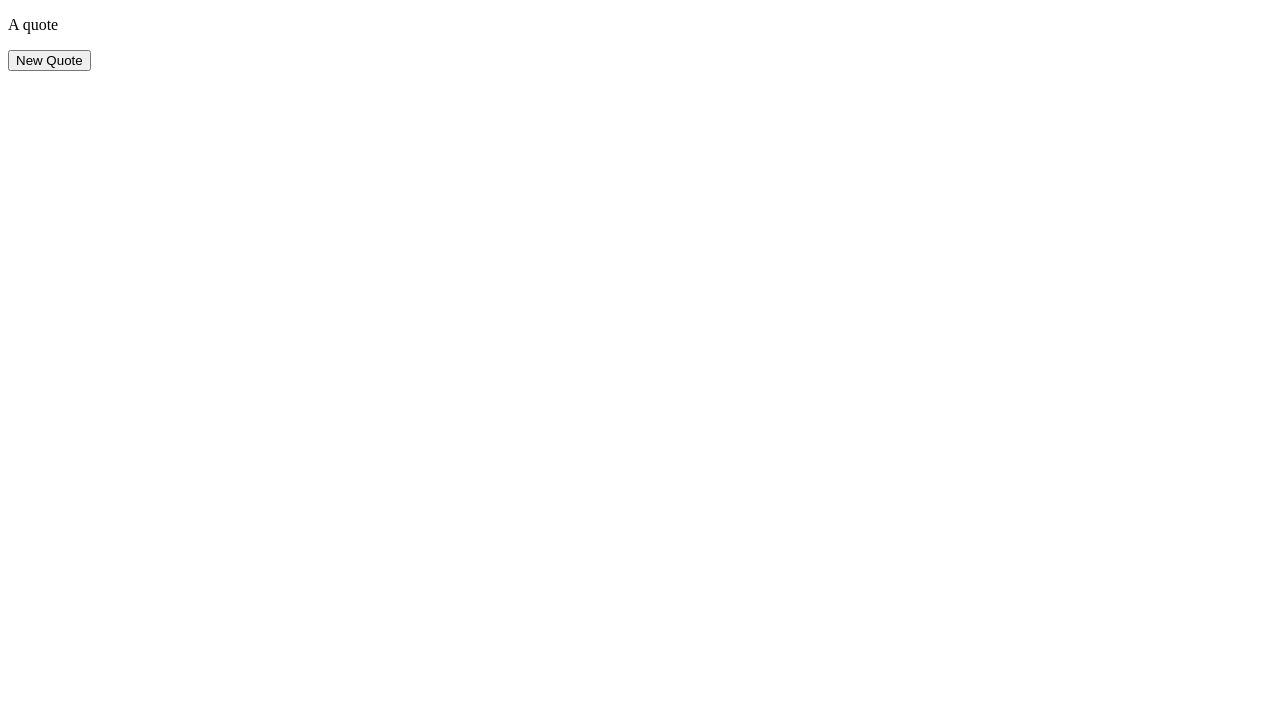
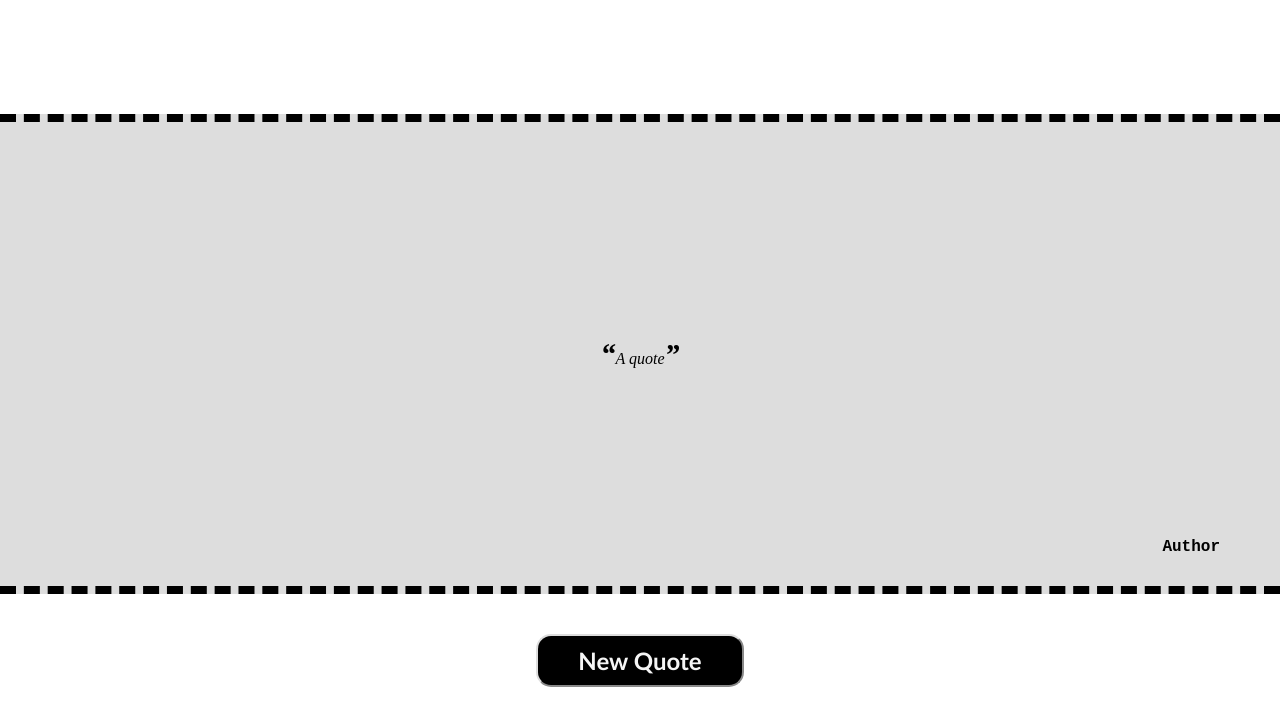
Before and after one commit to Ha0177/random-quote-generator, a plain HTML site: page index.html in a window 1280 px wide. Drawn offline with Linux system fonts and the light colour scheme.

Commit message:
Enhance quote display and styling

```diff
--- a/index.html
+++ b/index.html
@@ -9,7 +9,11 @@
 <body>
     <div class="quote-container">
 
-        <p class="quote">A quote</p>
+        <p class="quote"><span>“</span>A quote<span>”</span></p>
+
+        <div class="author">
+        <p class="author">Author</p>
+        </div>
 
     </div>
     <button class="new-quote">New Quote</button>
--- a/script.js
+++ b/script.js
@@ -0,0 +1,4 @@
+const quotes = [
+    "I am the reason I still have a chance.",
+
+]
--- a/style.css
+++ b/style.css
@@ -0,0 +1,57 @@
+* {
+    margin: 0;
+    padding: 0;
+    box-sizing: border-box;
+}
+
+body {
+    background-color: rgb(255, 255, 255);
+    width: 100vw;
+    height: 100vh;
+    justify-content: center;
+    align-items: center;
+    display: flex;
+    flex-direction: column;
+}
+
+div.quote-container {
+    position: relative;
+    display: flex;
+    width: 100vw;
+    height: 60vh;
+    justify-content: center;
+    align-items: center;
+    background-color: rgb(221, 221, 221);
+    border-top: 8px dashed black;
+    border-bottom: 8px dashed black;
+}
+
+button.new-quote {
+    font-size: x-large;
+    font-weight: 900;
+    padding: 10px 40px;
+    margin-top: 40px;
+    background-color: rgb(0, 0, 0);
+    color: whitesmoke;
+    border-color: rgb(221, 221, 221);
+    border-radius: 15px;
+    font-family: 'Gill Sans', 'Gill Sans MT', Calibri, 'Trebuchet MS', sans-serif;
+}
+
+div.author {
+    font-family: 'Courier New', Courier, monospace;
+    font-weight: 900;
+    position: absolute;
+    right: 60px;
+    bottom: 30px;
+}
+
+p.quote {
+    font-weight: 100;
+    font-style: italic;
+}
+
+span {
+    font-weight: 900;
+    font-size: 30px;
+}
```
